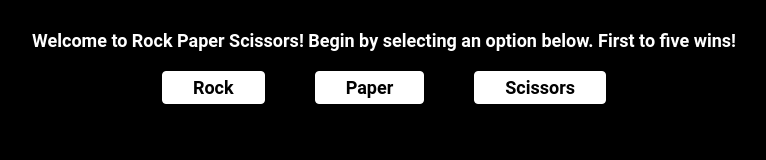
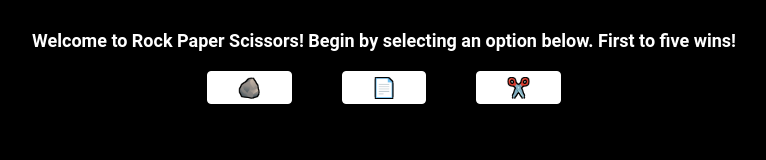
Before and after one commit to atshepherd/rock-paper-scissors, a plain HTML site: page index.html in a window 1280 px wide. Shown: the whole page, without its empty margins (256-1022 px from the left). Drawn offline with Linux system fonts and the light colour scheme.

Commit message:
Add emojis

```diff
--- a/index.html
+++ b/index.html
@@ -8,9 +8,9 @@
     <script src="script.js" defer></script>
     <header>Welcome to Rock Paper Scissors! Begin by selecting an option below. First to five wins!</header>
     <div class="buttons">
-        <button id="rock">Rock</button>
-        <button id="paper">Paper</button>
-        <button id="scissors">Scissors</button>
+        <button id="rock">🪨</button>
+        <button id="paper">📄</button>
+        <button id="scissors">✂️</button>
     </div>
     <div class="results"></div>
     <div class="winner"></div>
--- a/style.css
+++ b/style.css
@@ -18,6 +18,11 @@ button {
     padding: 5px 30px;
     transition-duration: 0.4s;
     cursor: pointer;
+    text-shadow:
+    -1px -1px 0 #000,
+     1px -1px 0 #000,
+    -1px  1px 0 #000,
+     1px  1px 0 #000;
 }
 
 button:hover {
```
